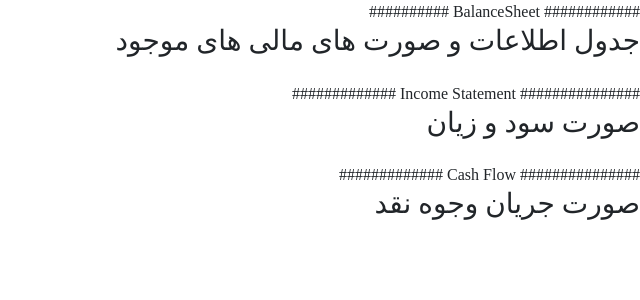
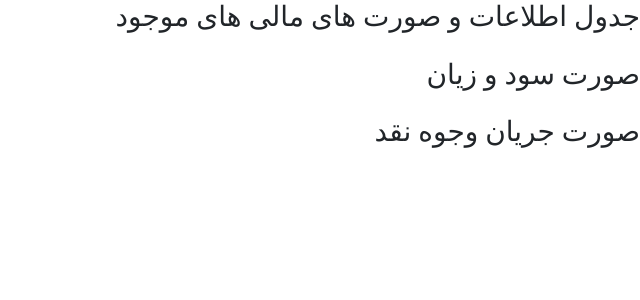
Before and after one commit to AHHHZ975/AP-Project, a Django app: page /bourse/form in a window 1280 px wide. Shown: the top 300 px of the page, without its empty margins (640-1280 px from the left). Run offline with Django 3.2, Linux system fonts and the light colour scheme; data that the repository does not hold is empty; some libraries are stand-ins or nearby versions.

Commit message:
Update base.html

```diff
--- a/AProject/templates/bourse/base.html
+++ b/AProject/templates/bourse/base.html
@@ -13,12 +13,12 @@
             direction: rtl;
             text-align: right;
             font-family: "B Nazanin";
-            font-size: 16px;
+            font-size: 15px;
         }
         .myTable{
             width: 50%;
             font-family: "B Nazanin";
-            font-size: 16px;
+            font-size: 15px;
             background-color: rgb(145, 255, 191);
             color: black;
             transition: all 0.1s ease;
@@ -39,7 +39,7 @@
 {% endblock %}
 
 
-############ BalanceSheet ##########
+{############# BalanceSheet ###########}
 <div class="table-responsive" >
 <table style = "float: right"  class="myTable table table-striped table-hover">
 
@@ -59,11 +59,11 @@
 </div>
 
 
-############### Income Statement #############
+{################ Income Statement ##############}
 
 
 <div class="table-responsive" >
-<table style = "float: right"  class="myTable table table-striped table-hover">
+<table class="myTable table table-striped table-hover">
 
     {% block table3 %}
 
@@ -72,10 +72,10 @@
 </table>
 </div>
 
-############### Cash Flow #############
+{################ Cash Flow ##############}
 
 <div class="table-responsive" >
-<table style = "float: right"  class="myTable table table-striped table-hover">
+<table class="myTable table table-striped table-hover">
 
     {% block table4 %}
 
```
